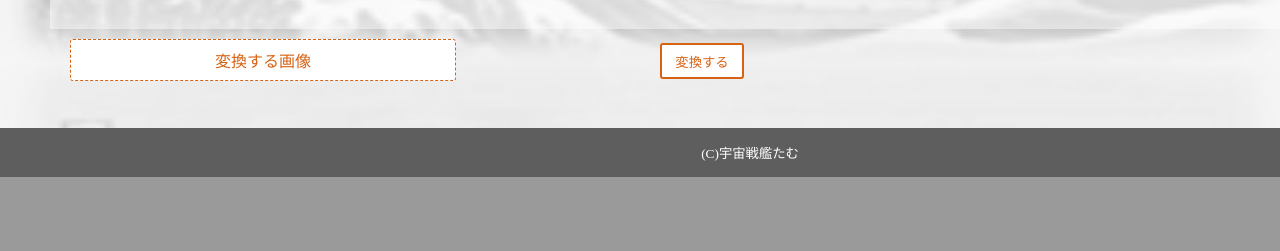
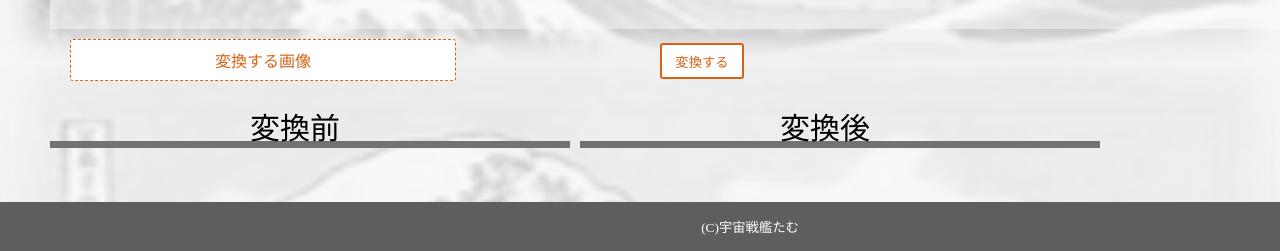
Before and after one commit to koouu/fakeHokusai, a Flask app: page / in a window 1280 px wide; the page is wider, and only the part inside the window is pictured. Shown: the part 1634-1885 px from the top of that part. Before the commit the page ends 1811 px from the top of that part, so only its background shows below. Run offline with Flask 2, Linux system fonts and the light colour scheme; some libraries are stand-ins or nearby versions; some web fonts are replaced.

Commit message:
version 2.0

```diff
--- a/app.py
+++ b/app.py
@@ -42,7 +42,7 @@ def hokusai():
 
       f = request.files['file']
       #f.save(secure_filename(f.filename))
-      return render_template("hokusai.html", user_image = f.filename,chenge_image="/static/images/upload/" + rename_str)
+      return render_template("hokusai.html", user_image = f.filename,chenge_image="/static/images/upload/" + rename_str,before_image="/static/images/download/" + rename_str)
 
    return render_template('hokusai.html')
 
--- a/templates/hokusai.html
+++ b/templates/hokusai.html
@@ -50,10 +50,12 @@
         <br>
         <!-- ここにプレビュー画像を追加する -->
         <div style="display:flex;">
-          <div style="width:520px;">
-            <img id="preview" src="">
+          <div style="width:520px;margin-right:10px;">
+            <p  style="font-size: 30px;padding-left:200px;  padding-right:200px; background: linear-gradient(transparent 85%, #767171 20%);">変換前</p>
+            <img id="preview" src={{before_image}}>
           </div>
           <div style="width:520px;">
+            <p style="font-size: 30px; padding-left:200px;  padding-right:200px; background: linear-gradient(transparent 85%, #767171 20%);">変換後</p>
             <img id="hokusai" src={{chenge_image}}>
           </div>
         </div>
```
